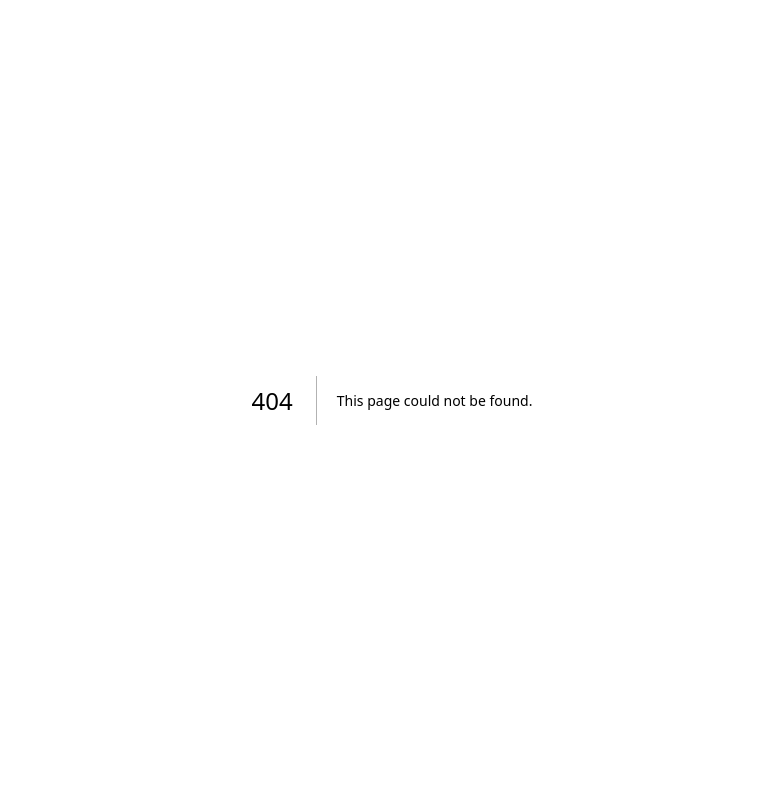
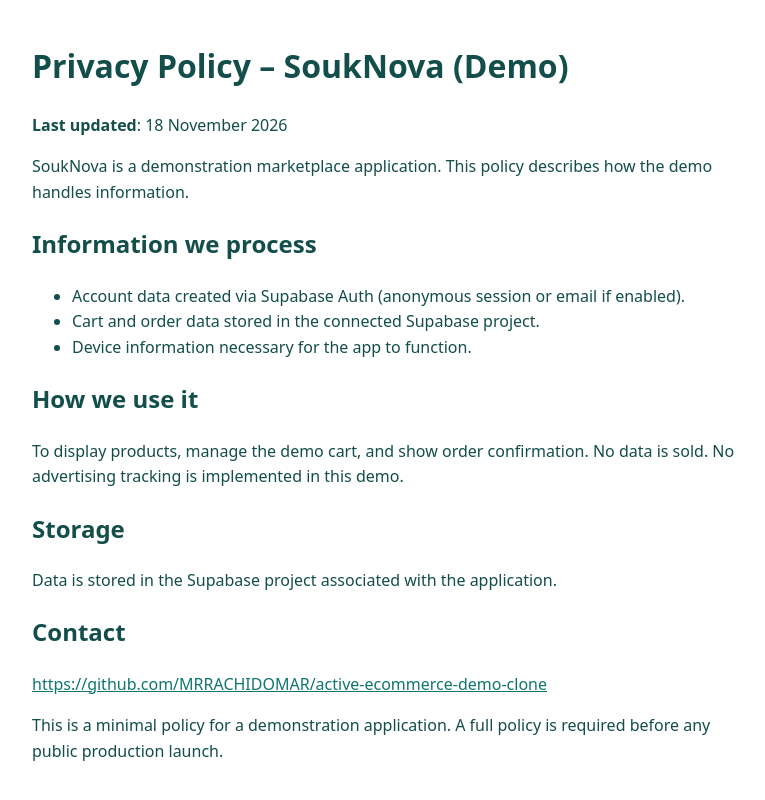
Before and after one commit to MRRACHIDOMAR/active-ecommerce-demo-clone, a Next.js app in the folder web/: page /privacy in a window 1280 px wide. Before the commit this address had no page. Shown: the top 800 px of the page, without its empty margins (248-1013 px from the left). Built offline with nearby package versions, Linux system fonts and the light colour scheme.

Commit message:
Add privacy page to Next.js app

```diff
--- /dev/null
+++ b/web/app/privacy/page.tsx
@@ -0,0 +1,22 @@
+export default function PrivacyPage() {
+  return (
+    <main style={{ fontFamily: 'system-ui, sans-serif', maxWidth: '720px', margin: '40px auto', padding: '0 16px', color: '#134E4A', lineHeight: 1.6 }}>
+      <h1>Privacy Policy – SoukNova (Demo)</h1>
+      <p><strong>Last updated</strong>: 18 November 2026</p>
+      <p>SoukNova is a demonstration marketplace application. This policy describes how the demo handles information.</p>
+      <h2>Information we process</h2>
+      <ul>
+        <li>Account data created via Supabase Auth (anonymous session or email if enabled).</li>
+        <li>Cart and order data stored in the connected Supabase project.</li>
+        <li>Device information necessary for the app to function.</li>
+      </ul>
+      <h2>How we use it</h2>
+      <p>To display products, manage the demo cart, and show order confirmation. No data is sold. No advertising tracking is implemented in this demo.</p>
+      <h2>Storage</h2>
+      <p>Data is stored in the Supabase project associated with the application.</p>
+      <h2>Contact</h2>
+      <p><a href="https://github.com/MRRACHIDOMAR/active-ecommerce-demo-clone" style={{ color: '#0F766E' }}>https://github.com/MRRACHIDOMAR/active-ecommerce-demo-clone</a></p>
+      <p>This is a minimal policy for a demonstration application. A full policy is required before any public production launch.</p>
+    </main>
+  );
+}
```
